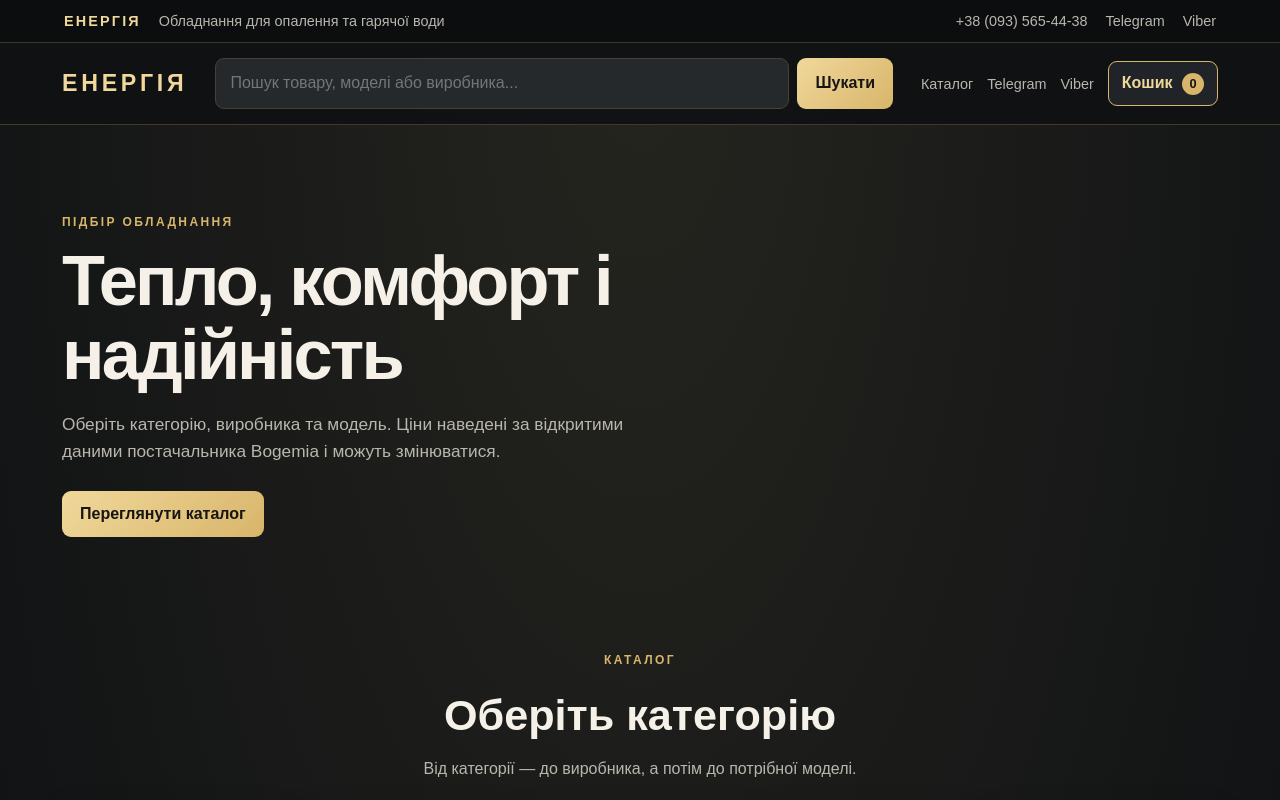
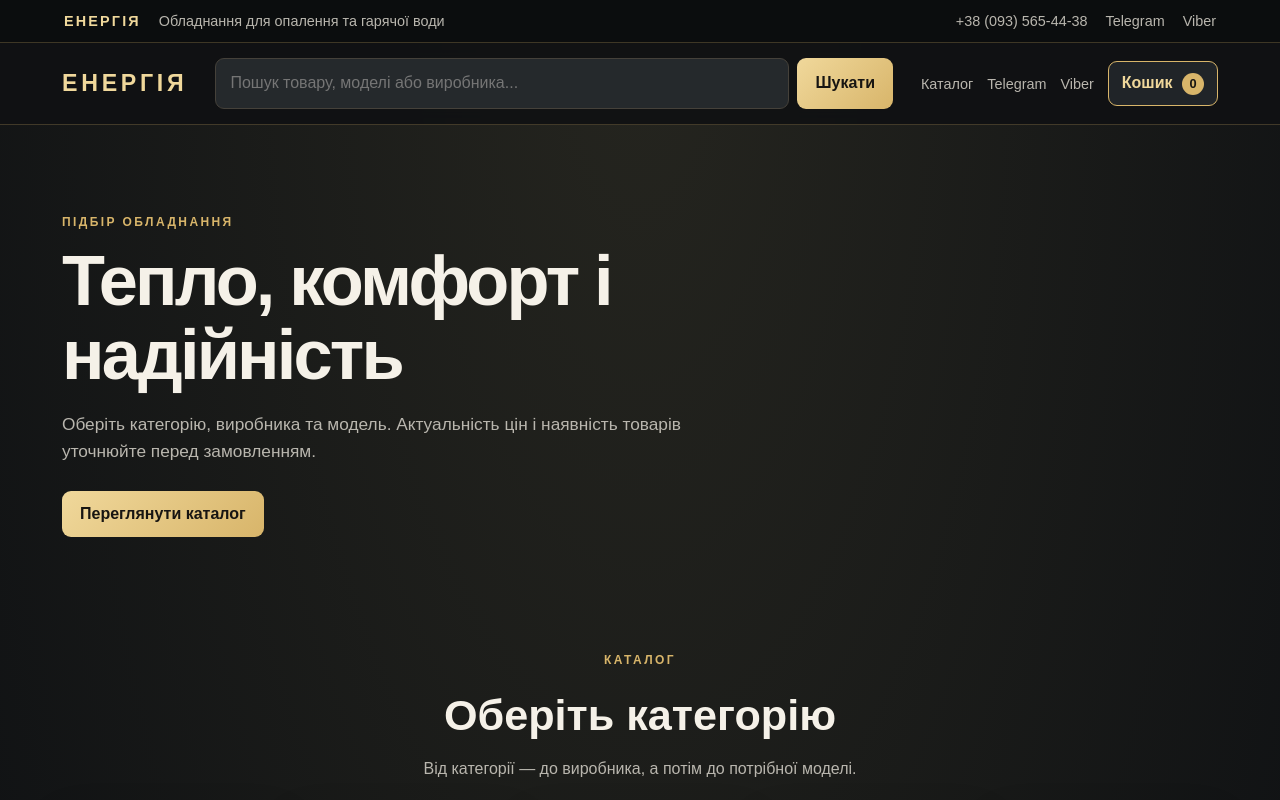
Before and after one commit to viktorkamsik-afk/energiya-store, a plain HTML site: page index.html in a window 1280 px wide. Shown: the top 800 px of the page. Drawn offline with Linux system fonts and the light colour scheme.

Commit message:
Update index.html

```diff
--- a/index.html
+++ b/index.html
@@ -18,7 +18,7 @@
 <body>
   <div class="top-bar"><div class="top-message"><strong>ЕНЕРГІЯ</strong><span>Обладнання для опалення та гарячої води</span></div><div class="top-contacts"><a data-contact="phoneLink" href="tel:+380935654438">+38 (093) 565-44-38</a><a data-contact="telegram" href="https://t.me/+380935654438" target="_blank" rel="noopener">Telegram</a><a data-contact="viber" href="viber://chat?number=%2B380935654438">Viber</a></div></div>
   <header><div class="header-container"><a href="#top" class="logo" id="top">ЕНЕРГІЯ</a><div class="search-bar"><input type="search" id="searchInput" placeholder="Пошук товару, моделі або виробника..." aria-label="Пошук товарів"><button type="button" id="searchButton">Шукати</button></div><nav class="nav-links"><a href="#catalog" class="nav-btn">Каталог</a><a data-contact="telegram" href="https://t.me/+380935654438" target="_blank" rel="noopener" class="nav-btn">Telegram</a><a data-contact="viber" href="viber://chat?number=%2B380935654438" class="nav-btn">Viber</a></nav></div></header>
-  <main><section class="hero"><p class="eyebrow">ПІДБІР ОБЛАДНАННЯ</p><h1>Тепло, комфорт і надійність</h1><p>Оберіть категорію, виробника та модель. Ціни наведені за відкритими даними постачальника Bogemia і можуть змінюватися.</p><a class="hero-button" href="#catalog">Переглянути каталог</a></section>
+  <main><section class="hero"><p class="eyebrow">ПІДБІР ОБЛАДНАННЯ</p><h1>Тепло, комфорт і надійність</h1><p>Оберіть категорію, виробника та модель. Актуальність цін і наявність товарів уточнюйте перед замовленням.</p><a class="hero-button" href="#catalog">Переглянути каталог</a></section>
     <section class="catalog-section" id="catalog"><div class="section-header"><p class="eyebrow">КАТАЛОГ</p><h2>Оберіть категорію</h2><p>Від категорії — до виробника, а потім до потрібної моделі.</p></div>
       <div class="category-tiles" id="categoryTiles">
         <button class="category-tile" type="button" data-category="boilers"><img src="kotel.jpg" alt="Котли"><span>Котли</span></button>
```
